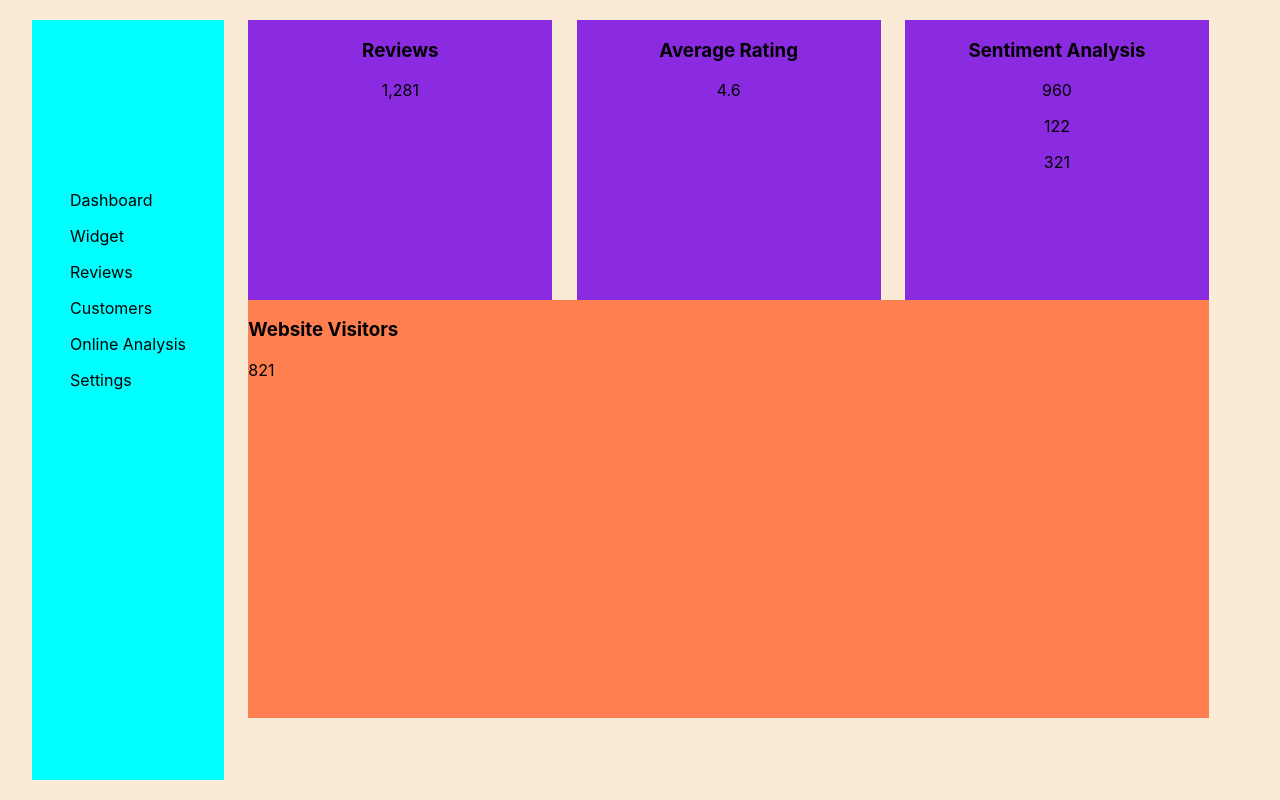
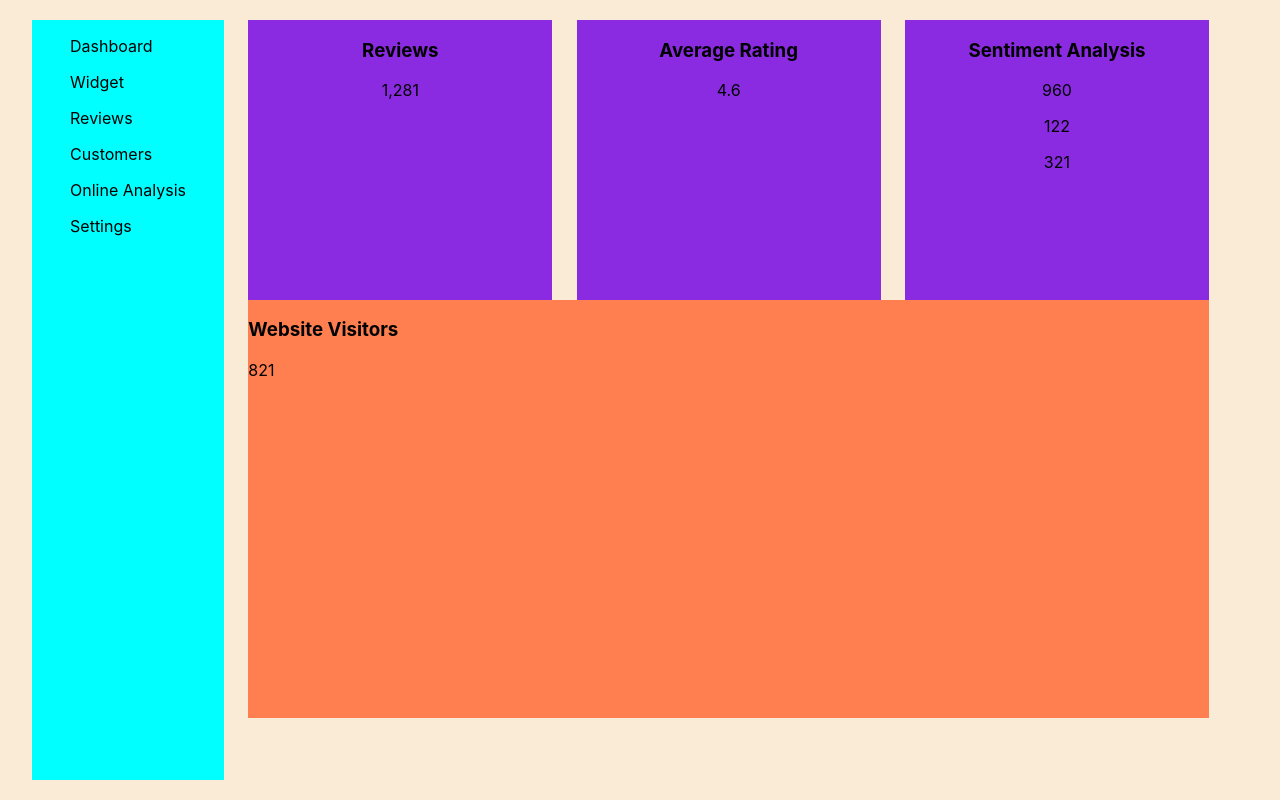
Before and after one commit to RiverXDiamant/dashboard, a React (Create React App) app: page / in a window 1280 px wide. Built offline with nearby package versions, Linux system fonts and the light colour scheme.

Commit message:
updated line 3, changed div class name

```diff
--- a/src/components/Sidebar.js
+++ b/src/components/Sidebar.js
@@ -1,6 +1,6 @@
 export default function Sidebar() {
   return (
-    <div className="sidebar">
+    <div className="sidebar-list">
       <p>Dashboard</p>
       <p>Widget</p>
       <p>Reviews</p>
```
